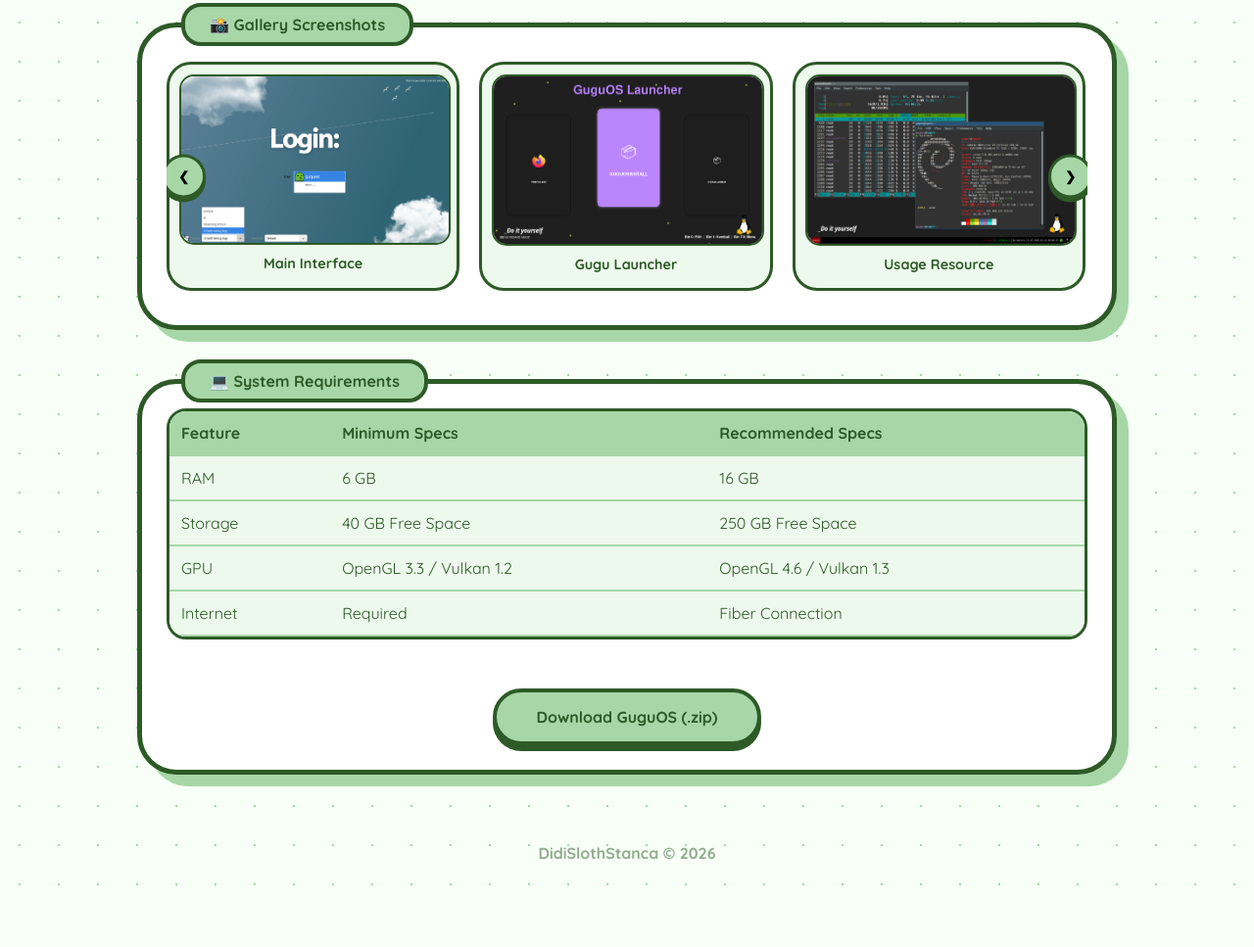
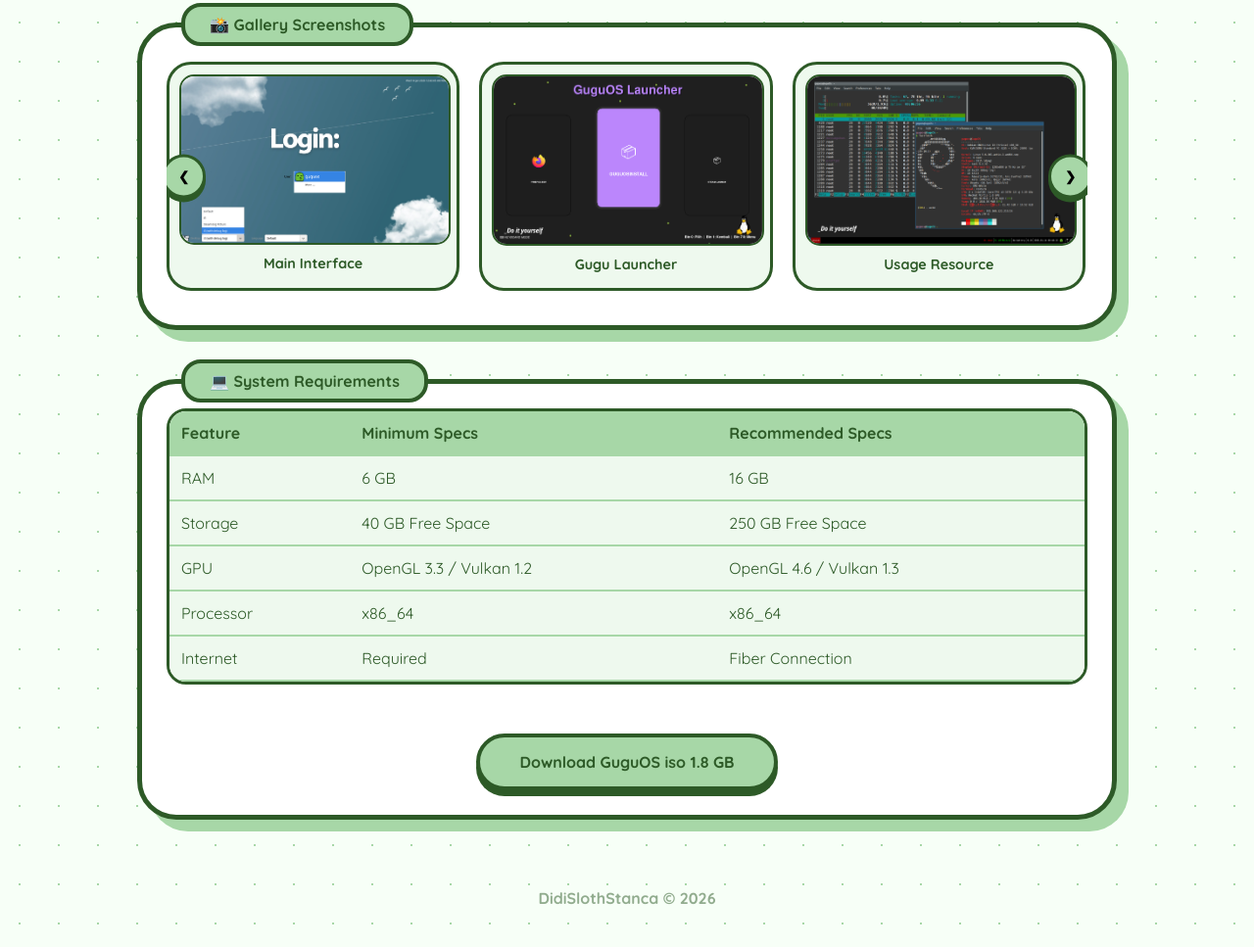
Before and after one commit to DidiSlothStanca/GuguOS, a plain HTML site: page index.html in a window 1280 px wide. Shown: the part 1197-2164 px from the top of the page at 98% size. Before the commit the page ends 2118 px from the top, so only its background shows below. Drawn offline with Linux system fonts and the light colour scheme.

Commit message:
Update index.html

```diff
--- a/index.html
+++ b/index.html
@@ -242,11 +242,12 @@
                     <tr><td>RAM</td><td>6 GB</td><td>16 GB</td></tr>
                     <tr><td>Storage</td><td>40 GB Free Space</td><td>250 GB Free Space</td></tr>
                     <tr><td>GPU</td><td>OpenGL 3.3 / Vulkan 1.2</td><td>OpenGL 4.6 / Vulkan 1.3</td></tr>
+                    <tr><td>Processor</td><td>x86_64</td><td>x86_64</td></tr>
                     <tr><td>Internet</td><td>Required</td><td>Fiber Connection</td></tr>
                 </table>
             </div>
             <div style="text-align: center; margin-top: 30px;">
-                <a href="https://github.com/DidiSlothStanca/GuguOS/archive/refs/heads/main.zip" class="btn-download">Download GuguOS (.zip)</a>
+                <a href="https://github.com/DidiSlothStanca/GuguOS/releases/download/v1.0.1-alpha/GuguOS_1.0.1_Sawo_Alpha.iso" class="btn-download">Download GuguOS iso 1.8 GB</a>
             </div>
         </div>
 
```
